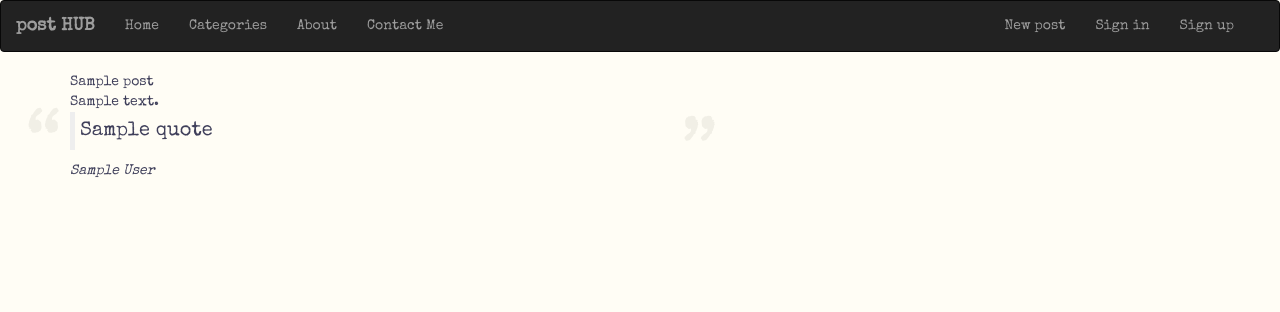
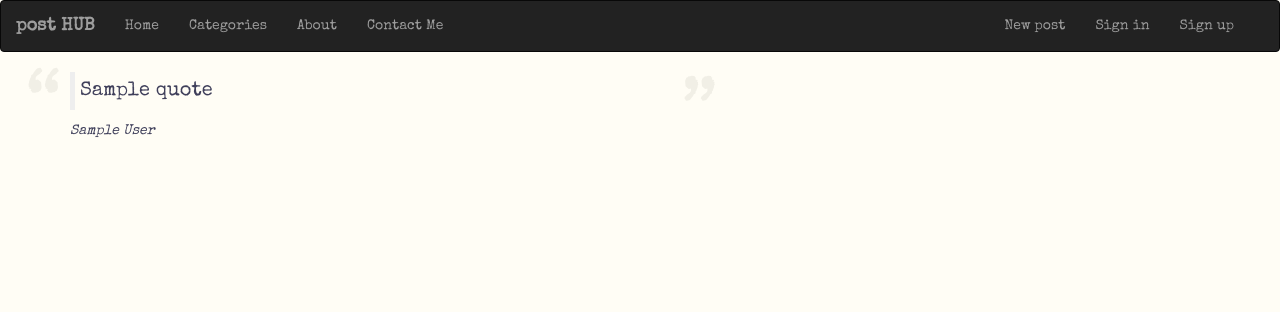
Before and after one commit to Mugo-Ndungu/myBlog, a Flask app: template app/templates/index.html in a window 1280 px wide. Shown: the top 312 px of the page. Run offline with Flask 2, Linux system fonts and the light colour scheme; the template is opened without the code that fills it: most values are stand-ins (such as "Sample title", 1, 10 or a date in 2020); some libraries are stand-ins or nearby versions.

Commit message:
Add div for displaying quotes

```diff
--- a/app/templates/index.html
+++ b/app/templates/index.html
@@ -7,18 +7,10 @@
 
 <!-- Block Content -->
 {% block content %}
-<div class="container">
-    {%for post in blog%}
-    <li>{{post.title}}</li>
-    <li>{{post.description}}</li>
-    {%endfor%}
-</div>
 
-<div class="container">
-    {% for quote in quotes %}
-    <blockquote>{{quote}}</blockquote>
-    <cite>{{author}}</cite>
-    {% endfor %}
+<div class="container quote">
+    <blockquote>{{randomQuote.quote}}</blockquote>
+    <cite>{{randomQuote.author}}</cite>
 </div>
 
 {% endblock content %}
```
